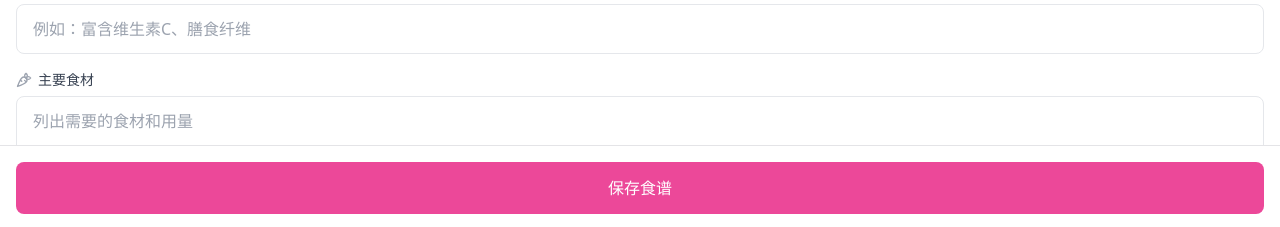
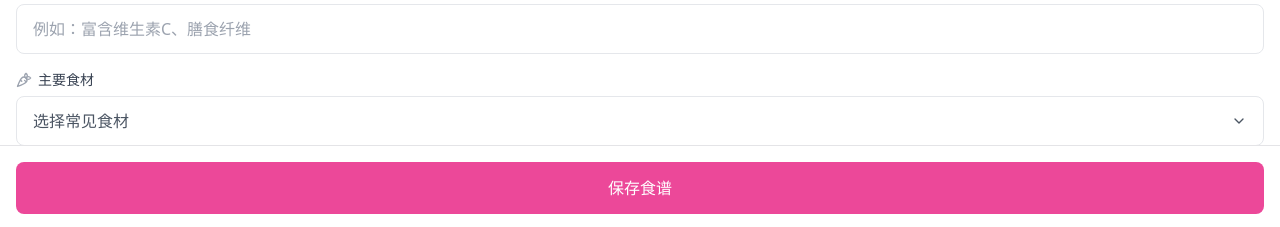
Before and after one commit to LeoHongyi/baby-menu, a React (Vite) app: page /add in a window 1280 px wide. Shown: the part 570-797 px from the top of the page. Built offline with nearby package versions, Linux system fonts and the light colour scheme.

Commit message:
feat: improve the performance of add receipt

```diff
--- a/src/components/AddRecipe.tsx
+++ b/src/components/AddRecipe.tsx
@@ -9,6 +9,7 @@ import {
   HeartPulse,
   AlertCircle,
   X,
+  ChevronDown,
 } from "lucide-react";
 import { motion, AnimatePresence } from "framer-motion";
 import data from "@emoji-mart/data";
@@ -38,6 +39,163 @@ const AddRecipe = () => {
 
   const categories = ["早餐", "点心", "正餐"];
   const difficulties = ["简单", "中等", "较难"];
+  const commonIngredients = {
+    主食类: ["米粉", "面条", "大米", "小米", "燕麦", "南瓜", "红薯", "土豆"],
+    蛋奶类: ["鸡蛋", "鸡蛋黄", "牛奶", "酸奶", "奶酪"],
+    肉类: ["鸡肉", "猪肉", "牛肉", "鱼肉", "虾仁"],
+    蔬菜类: ["胡萝卜", "西兰花", "菠菜", "南瓜", "玉米", "豌豆", "青菜"],
+    水果类: ["苹果", "香蕉", "梨", "橙子", "草莓", "蓝莓"],
+    豆类: ["豆腐", "黄豆", "红豆", "毛豆", "豌豆"],
+  };
+
+  const [selectedIngredients, setSelectedIngredients] = useState(new Set());
+  const [showIngredientSelector, setShowIngredientSelector] = useState(false);
+  const [customIngredient, setCustomIngredient] = useState("");
+
+  // 处理食材选择
+  const handleIngredientSelect = (ingredient) => {
+    const newSelected = new Set(selectedIngredients);
+    if (newSelected.has(ingredient)) {
+      newSelected.delete(ingredient);
+    } else {
+      newSelected.add(ingredient);
+    }
+    setSelectedIngredients(newSelected);
+
+    // 更新表单数据
+    const ingredientsList = Array.from(newSelected).join("、");
+    setFormData((prev) => ({
+      ...prev,
+      ingredients: ingredientsList,
+    }));
+  };
+
+  // 添加自定义食材
+  const handleAddCustomIngredient = () => {
+    if (customIngredient.trim()) {
+      const newSelected = new Set(selectedIngredients);
+      newSelected.add(customIngredient.trim());
+      setSelectedIngredients(newSelected);
+
+      // 更新表单数据
+      const ingredientsList = Array.from(newSelected).join("、");
+      setFormData((prev) => ({
+        ...prev,
+        ingredients: ingredientsList,
+      }));
+
+      setCustomIngredient("");
+    }
+  };
+
+  // 修改主要食材部分的渲染
+  const renderIngredientsInput = () => (
+    <div className="mb-4">
+      <label className="flex items-center text-sm font-medium text-gray-700 mb-1.5">
+        <Carrot className="h-4 w-4 mr-1.5 text-gray-400" />
+        主要食材
+      </label>
+
+      {/* 已选食材展示 */}
+      {selectedIngredients.size > 0 && (
+        <div className="flex flex-wrap gap-2 mb-3">
+          {Array.from(selectedIngredients).map((ingredient) => (
+            <motion.span
+              key={ingredient}
+              initial={{ scale: 0.8, opacity: 0 }}
+              animate={{ scale: 1, opacity: 1 }}
+              className="inline-flex items-center px-3 py-1 rounded-full bg-pink-50 text-pink-600 text-sm"
+            >
+              {ingredient}
+              <button
+                onClick={() => handleIngredientSelect(ingredient)}
+                className="ml-1.5 hover:text-pink-700"
+              >
+                <X className="h-3 w-3" />
+              </button>
+            </motion.span>
+          ))}
+        </div>
+      )}
+
+      {/* 食材选择器开关 */}
+      <motion.button
+        type="button"
+        onClick={() => setShowIngredientSelector(!showIngredientSelector)}
+        className="w-full mb-2 px-4 py-3 border border-gray-200 rounded-lg text-left text-gray-600 flex items-center justify-between"
+        whileTap={{ scale: 0.98 }}
+      >
+        选择常见食材
+        <ChevronDown
+          className={`h-4 w-4 transition-transform ${
+            showIngredientSelector ? "rotate-180" : ""
+          }`}
+        />
+      </motion.button>
+
+      {/* 食材选择器 */}
+      <AnimatePresence>
+        {showIngredientSelector && (
+          <motion.div
+            initial={{ height: 0, opacity: 0 }}
+            animate={{ height: "auto", opacity: 1 }}
+            exit={{ height: 0, opacity: 0 }}
+            className="overflow-hidden mb-3"
+          >
+            <div className="border border-gray-200 rounded-lg p-4 bg-gray-50">
+              {Object.entries(commonIngredients).map(([category, items]) => (
+                <div key={category} className="mb-4 last:mb-0">
+                  <h3 className="text-sm font-medium text-gray-600 mb-2">
+                    {category}
+                  </h3>
+                  <div className="flex flex-wrap gap-2">
+                    {items.map((ingredient) => (
+                      <button
+                        key={ingredient}
+                        onClick={() => handleIngredientSelect(ingredient)}
+                        className={`px-3 py-1.5 rounded-full text-sm transition-colors ${
+                          selectedIngredients.has(ingredient)
+                            ? "bg-pink-500 text-white"
+                            : "bg-white text-gray-600 border border-gray-200"
+                        }`}
+                      >
+                        {ingredient}
+                      </button>
+                    ))}
+                  </div>
+                </div>
+              ))}
+            </div>
+          </motion.div>
+        )}
+      </AnimatePresence>
+
+      {/* 自定义食材输入 */}
+      <div className="flex gap-2">
+        <input
+          type="text"
+          value={customIngredient}
+          onChange={(e) => setCustomIngredient(e.target.value)}
+          placeholder="添加其他食材..."
+          className="flex-1 px-4 py-3 border border-gray-200 rounded-lg"
+          onKeyPress={(e) => {
+            if (e.key === "Enter") {
+              e.preventDefault();
+              handleAddCustomIngredient();
+            }
+          }}
+        />
+        <motion.button
+          type="button"
+          onClick={handleAddCustomIngredient}
+          whileTap={{ scale: 0.95 }}
+          className="px-4 py-3 bg-gray-100 text-gray-600 rounded-lg hover:bg-gray-200"
+        >
+          添加
+        </motion.button>
+      </div>
+    </div>
+  );
 
   useEffect(() => {
     const initDatabase = async () => {
@@ -349,7 +507,8 @@ const AddRecipe = () => {
             </div>
 
             {/* 主要食材 */}
-            <div className="mb-4">
+            {renderIngredientsInput()}
+            {/* <div className="mb-4">
               <label className="flex items-center text-sm font-medium text-gray-700 mb-1.5">
                 <Carrot className="h-4 w-4 mr-1.5 text-gray-400" />
                 主要食材
@@ -366,7 +525,7 @@ const AddRecipe = () => {
                 rows="4"
                 className="w-full px-4 py-3 border border-gray-200 rounded-lg"
               />
-            </div>
+            </div> */}
 
             {/* 制作说明 */}
             <div className="mb-4">
```
